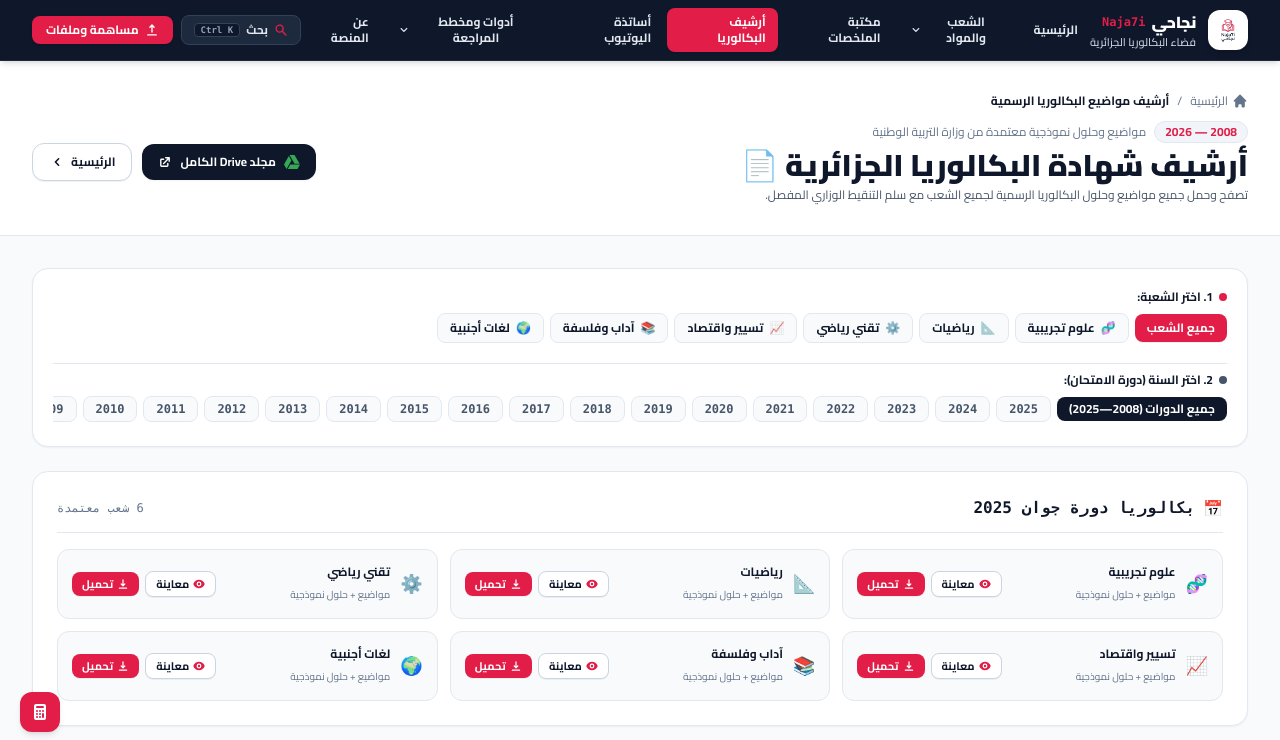
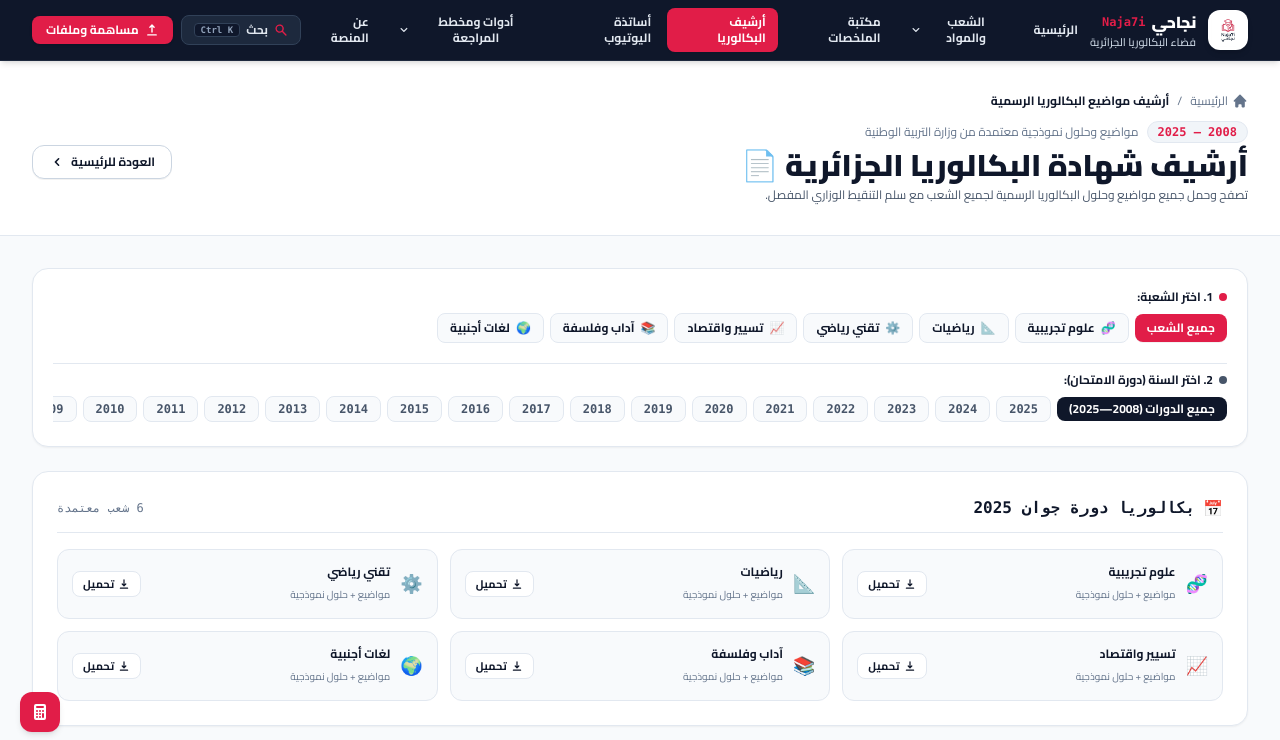
Before and after one commit to anis-py19/Naja7i, a React (Vite) app: page /bac-archive in a window 1280 px wide. Shown: the top 740 px of the page. Built offline with nearby package versions, Linux system fonts and the light colour scheme.

Commit message:
feat: integrate official Google Drive folder for FileFromMe with direct view and download access

```diff
--- a/src/components/PdfReaderModal.jsx
+++ b/src/components/PdfReaderModal.jsx
@@ -15,6 +15,7 @@ import {
 import { motion, AnimatePresence } from 'framer-motion';
 import * as pdfjsLib from 'pdfjs-dist';
 import pdfjsWorker from 'pdfjs-dist/build/pdf.worker.min.mjs?url';
+import { SITE_CONFIG } from '../config/siteConfig';
 
 // Configure local worker bundled by Vite
 pdfjsLib.GlobalWorkerOptions.workerSrc = pdfjsWorker;
@@ -312,7 +313,19 @@ export default function PdfReaderModal({ file, isOpen, onClose }) {
             {/* Action Tools */}
             <div className="flex items-center gap-1.5 shrink-0">
 
-              {/* Direct Download / Open Button */}
+              {/* Open in Google Drive */}
+              <a
+                href={file.driveUrl || SITE_CONFIG.googleDriveFolderUrl}
+                target="_blank"
+                rel="noopener noreferrer"
+                className="hidden sm:flex items-center gap-1.5 px-3 py-1.5 rounded-xl bg-blue-600/30 hover:bg-blue-600/50 text-blue-300 border border-blue-500/40 text-xs font-bold transition-colors cursor-pointer"
+                title="فتح المجلد في Google Drive"
+              >
+                <span>☁️ Google Drive</span>
+                <HiExternalLink className="w-3.5 h-3.5" />
+              </a>
+
+              {/* Direct Download Button */}
               <button
                 onClick={handleDownload}
                 className="px-3 py-1.5 rounded-xl bg-[#E11D48] hover:bg-[#be123c] text-white font-bold text-xs flex items-center gap-1.5 shadow-sm transition-colors cursor-pointer"
--- a/src/config/siteConfig.js
+++ b/src/config/siteConfig.js
@@ -1,5 +1,5 @@
 // ============================================================================
-// ⚙️ إعدادات المنصة والروابط السحابية (Site Config & Cloud Drive)
+// ⚙️ إعدادات المنصة والتحكم في وضع الصيانة (Maintenance Mode Settings)
 // ============================================================================
 
 export const SITE_CONFIG = {
@@ -22,9 +22,9 @@ export const SITE_CONFIG = {
   // البريد الإلكتروني للتواصل العاجل أثناء الصيانة
   adminEmail: 'anisrayaneizri@gmail.com',
 
-  // 📂 مجلد Google Drive الرسمي الشامل لمنصة نجاحي
-  googleDriveMainFolder: 'https://drive.google.com/drive/folders/1bHHkMnURu_3OVBKI2oNMlM_kHltW2nG1',
-  googleDriveFolderId: '1bHHkMnURu_3OVBKI2oNMlM_kHltW2nG1'
+  // ☁️ رابط مجلد Google Drive الرسمي لملفات المنصة (FileFromMe)
+  googleDriveFolderUrl: 'https://drive.google.com/drive/folders/1UpO-4A5XCujpsmLT3LLnhwRtP8Cl37Wx',
+  googleDriveFolderId: '1UpO-4A5XCujpsmLT3LLnhwRtP8Cl37Wx'
 };
 
 export default SITE_CONFIG;
--- a/src/pages/BacArchivePage.jsx
+++ b/src/pages/BacArchivePage.jsx
@@ -4,17 +4,12 @@ import {
   HiHome,
   HiChevronLeft,
   HiBookOpen,
-  HiDownload,
-  HiExternalLink,
-  HiFolder,
-  HiEye
+  HiDownload
 } from 'react-icons/hi';
-import { FaGoogleDrive } from 'react-icons/fa6';
 import { STREAMS } from '../data/streamsData';
 import { BAC_YEARS } from '../data/bacData';
-import { SITE_CONFIG } from '../config/siteConfig';
 
-export default function BacArchivePage({ onOpenPdf }) {
+export default function BacArchivePage() {
   const [selectedYear, setSelectedYear] = useState('all');
   const [selectedStream, setSelectedStream] = useState('all');
   const [currentPage, setCurrentPage] = useState(1);
@@ -65,8 +60,8 @@ export default function BacArchivePage({ onOpenPdf }) {
           <div className="flex flex-col md:flex-row md:items-center justify-between gap-4">
             <div>
               <div className="flex items-center gap-2 mb-1">
-                <span className="px-2.5 py-0.5 rounded-full bg-[#F1F5F9] text-[#E11D48] font-bold text-xs border border-[#E2E8F0]">
-                  2008 — 2026
+                <span className="px-2.5 py-0.5 rounded-full bg-[#F1F5F9] text-[#E11D48] font-bold text-xs font-mono border border-[#E2E8F0]">
+                  2008 — 2025
                 </span>
                 <span className="text-xs text-[#64748B]">مواضيع وحلول نموذجية معتمدة من وزارة التربية الوطنية</span>
               </div>
@@ -78,26 +73,13 @@ export default function BacArchivePage({ onOpenPdf }) {
               </p>
             </div>
 
-            <div className="flex items-center gap-2.5 self-start md:self-auto">
-              <a
-                href={SITE_CONFIG.googleDriveMainFolder}
-                target="_blank"
-                rel="noopener noreferrer"
-                className="px-4 py-2.5 rounded-xl bg-[#0F172A] hover:bg-black text-white text-xs font-bold transition-all flex items-center gap-2 shadow-xs cursor-pointer"
-              >
-                <FaGoogleDrive className="w-4 h-4 text-[#34A853]" />
-                <span>مجلد Drive الكامل</span>
-                <HiExternalLink className="w-3.5 h-3.5" />
-              </a>
-
             <Link
               to="/"
-                className="px-4 py-2.5 rounded-xl bg-white hover:bg-[#F8FAFC] text-[#0F172A] text-xs font-bold border border-[#CBD5E1] transition-colors flex items-center gap-1.5 shadow-2xs"
+              className="self-start md:self-auto px-4 py-2 rounded-xl bg-white hover:bg-[#F8FAFC] text-[#0F172A] text-xs font-bold border border-[#CBD5E1] transition-colors flex items-center gap-1.5 shadow-2xs"
             >
-                <span>الرئيسية</span>
+              <span>العودة للرئيسية</span>
               <HiChevronLeft className="w-4 h-4" />
             </Link>
-            </div>
           </div>
 
         </div>
@@ -214,31 +196,15 @@ export default function BacArchivePage({ onOpenPdf }) {
                       </div>
                     </div>
 
-                    <div className="flex items-center gap-1.5 shrink-0">
-                      <button
-                        onClick={() => onOpenPdf && onOpenPdf({
-                          title: `مواضيع وحلول بكالوريا ${year} — ${stream.name}`,
-                          url: `https://www.ency-education.net/bac-${stream.id}.html`,
-                          fileUrl: `https://www.ency-education.net/bac-${stream.id}.html`,
-                          category: `بكالوريا ${year}`,
-                          subjectName: stream.name
-                        })}
-                        className="px-2.5 py-1 rounded-lg bg-white hover:bg-[#F1F5F9] text-[#0F172A] text-[11px] font-bold border border-[#CBD5E1] flex items-center gap-1 transition-colors cursor-pointer shadow-2xs"
-                      >
-                        <HiEye className="w-3 h-3 text-[#E11D48]" />
-                        <span>معاينة</span>
-                      </button>
-
                     <a
                       href={`https://www.ency-education.net/bac-${stream.id}.html`}
                       target="_blank"
                       rel="noreferrer"
-                        className="px-2.5 py-1 rounded-lg bg-[#E11D48] hover:bg-[#be123c] text-white text-[11px] font-bold flex items-center gap-1 transition-colors shadow-2xs"
+                      className="px-2.5 py-1 rounded-lg bg-white group-hover:bg-[#E11D48] group-hover:text-white text-[#0F172A] text-[11px] font-bold border border-[#E2E8F0] flex items-center gap-1 transition-colors"
                     >
                       <HiDownload className="w-3 h-3" />
                       <span>تحميل</span>
                     </a>
-                    </div>
                   </div>
                 ))}
               </div>
--- a/src/pages/LibraryPage.jsx
+++ b/src/pages/LibraryPage.jsx
@@ -13,10 +13,8 @@ import {
   HiExternalLink
 } from 'react-icons/hi';
 import { Link } from 'react-router-dom';
-import { FaGoogleDrive } from 'react-icons/fa6';
 import { USER_STUDY_FILES } from '../data/userFilesData';
 import { STREAMS } from '../data/streamsData';
-import { SITE_CONFIG } from '../config/siteConfig';
 
 const ITEMS_PER_PAGE = 12;
 
@@ -139,7 +137,7 @@ export default function LibraryPage({ onOpenPdf }) {
           <div className="flex flex-col md:flex-row md:items-center justify-between gap-4">
             <div>
               <div className="flex items-center gap-2 mb-1.5">
-                <span className="px-2.5 py-0.5 rounded-full bg-[#F1F5F9] text-[#E11D48] font-bold text-xs border border-[#E2E8F0]">
+                <span className="px-2.5 py-0.5 rounded-full bg-[#F1F5F9] text-[#E11D48] font-bold text-xs font-mono border border-[#E2E8F0]">
                   مكتبة شاملة
                 </span>
                 <span className="text-xs text-[#64748B]">تحميل مباشر وقراءة فورية داخل الموقع</span>
@@ -152,23 +150,23 @@ export default function LibraryPage({ onOpenPdf }) {
               </p>
             </div>
 
-            <div className="flex items-center gap-2.5 self-start md:self-auto">
+            <div className="flex items-center gap-2 self-start md:self-auto">
               <a
-                href={SITE_CONFIG.googleDriveMainFolder}
+                href="https://drive.google.com/drive/folders/1UpO-4A5XCujpsmLT3LLnhwRtP8Cl37Wx"
                 target="_blank"
                 rel="noopener noreferrer"
-                className="px-4 py-2 rounded-xl bg-[#0F172A] hover:bg-black text-white text-xs font-bold transition-all flex items-center gap-2 shadow-xs cursor-pointer"
+                className="px-4 py-2 rounded-xl bg-blue-50 hover:bg-blue-100 text-blue-700 text-xs font-bold border border-blue-200 transition-colors flex items-center gap-1.5 shadow-2xs"
+                title="فتح مجلد Google Drive الكامل"
               >
-                <FaGoogleDrive className="w-4 h-4 text-[#34A853]" />
-                <span>مجلد Drive الكامل</span>
-                <HiExternalLink className="w-3.5 h-3.5" />
+                <span>☁️ مجلد Google Drive (FileFromMe)</span>
+                <HiExternalLink className="w-4 h-4" />
               </a>
 
               <Link
                 to="/"
                 className="px-4 py-2 rounded-xl bg-white hover:bg-[#F8FAFC] text-[#0F172A] text-xs font-bold border border-[#CBD5E1] transition-colors flex items-center gap-1.5 shadow-2xs"
               >
-                <span>العودة للرئيسية</span>
+                <span>الرئيسية</span>
                 <HiChevronLeft className="w-4 h-4" />
               </Link>
             </div>
```
Also changed, not shown: src/components/SubjectViewer.jsx (+2 -32 lines). Lines whose indentation alone changed are shown as unchanged.
